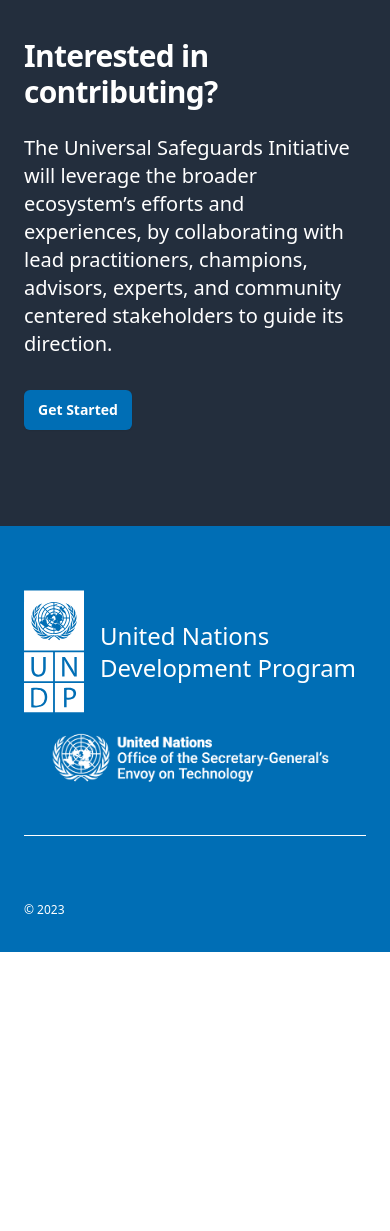
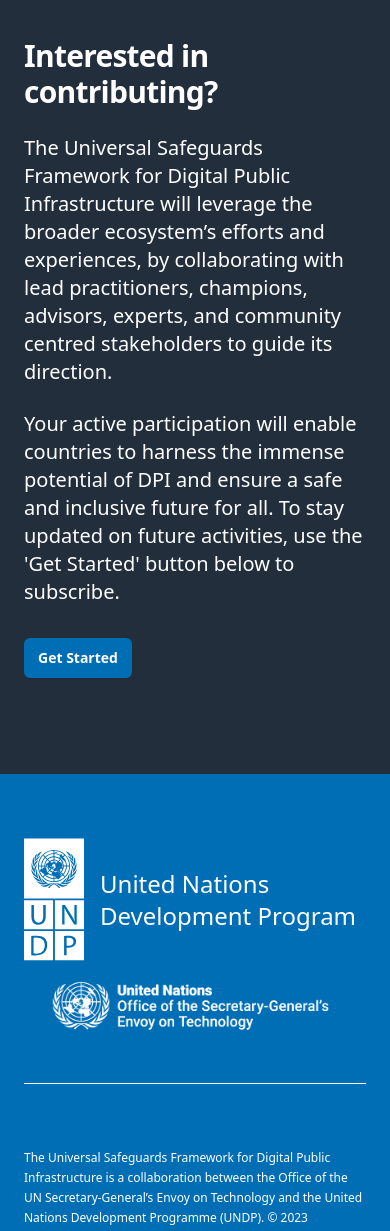
Before and after one commit to kierglover/undp-dpi-test, a website: page build/index.html in a window 390 px wide. Shown: the part 5040-6271 px from the top of the page. Before the commit the page ends 5992 px from the top, so only its background shows below. Drawn offline with Linux system fonts and the light colour scheme.

Commit message:
:pencil: Content updates

```diff
--- a/build/index.html
+++ b/build/index.html
@@ -179,7 +179,8 @@
     <div class="relative mx-auto max-w-7xl py-24 sm:py-32 lg:px-8 lg:py-30">
       <div class="pl-6 pr-6 md:ml-auto md:w-2/3 md:pl-16 lg:w-1/2 lg:pl-24 lg:pr-0 xl:pl-32">
         <p class="mt-2 text-3xl font-bold tracking-tight text-white sm:text-4xl">Interested in contributing?</p>
-        <p class="mt-6 text-xl leading-7 text-white">The Universal Safeguards Initiative will leverage the broader ecosystem’s efforts and experiences, by collaborating with lead practitioners, champions, advisors, experts, and community centered stakeholders to guide its direction.</p>
+        <p class="mt-6 text-xl leading-7 text-white">The Universal Safeguards Framework for Digital Public Infrastructure will leverage the broader ecosystem’s efforts and experiences, by collaborating with lead practitioners, champions, advisors, experts, and community centred stakeholders to guide its direction.</p>
+        <p class="mt-6 text-xl leading-7 text-white">Your active participation will enable countries to harness the immense potential of DPI and ensure a safe and inclusive future for all. To stay updated on future activities, use the 'Get Started' button below to subscribe.</p>
         <div class="mt-8">
           <a href="https://docs.google.com/forms/d/e/1FAIpQLSfO3Uku-Jw-63OXktoVns8ULWB4WTX41_KBQGTpC0fR6sOfow/viewform" class="inline-flex rounded-md bg-un-blue px-3.5 py-2.5 text-sm font-semibold text-white shadow-sm hover:bg-white/20 focus-visible:outline focus-visible:outline-2 focus-visible:outline-offset-2 focus-visible:outline-white">Get Started</a>
         </div>
@@ -210,7 +211,7 @@
     <div class="mt-8 border-t border-white pt-8 md:flex md:items-center md:justify-between">
       <div class="flex space-x-6 md:order-2">
       </div>
-      <p class="mt-8 text-xs leading-5 text-white md:order-1 md:mt-0">&copy; 2023  </p>
+      <p class="mt-8 text-xs leading-5 text-white md:order-1 md:mt-0">The Universal Safeguards Framework for Digital Public Infrastructure is a collaboration between the Office of the UN Secretary-General’s Envoy on Technology and the United Nations Development Programme (UNDP).  &copy; 2023  </p>
     </div>
   </div>
 </footer>
```
